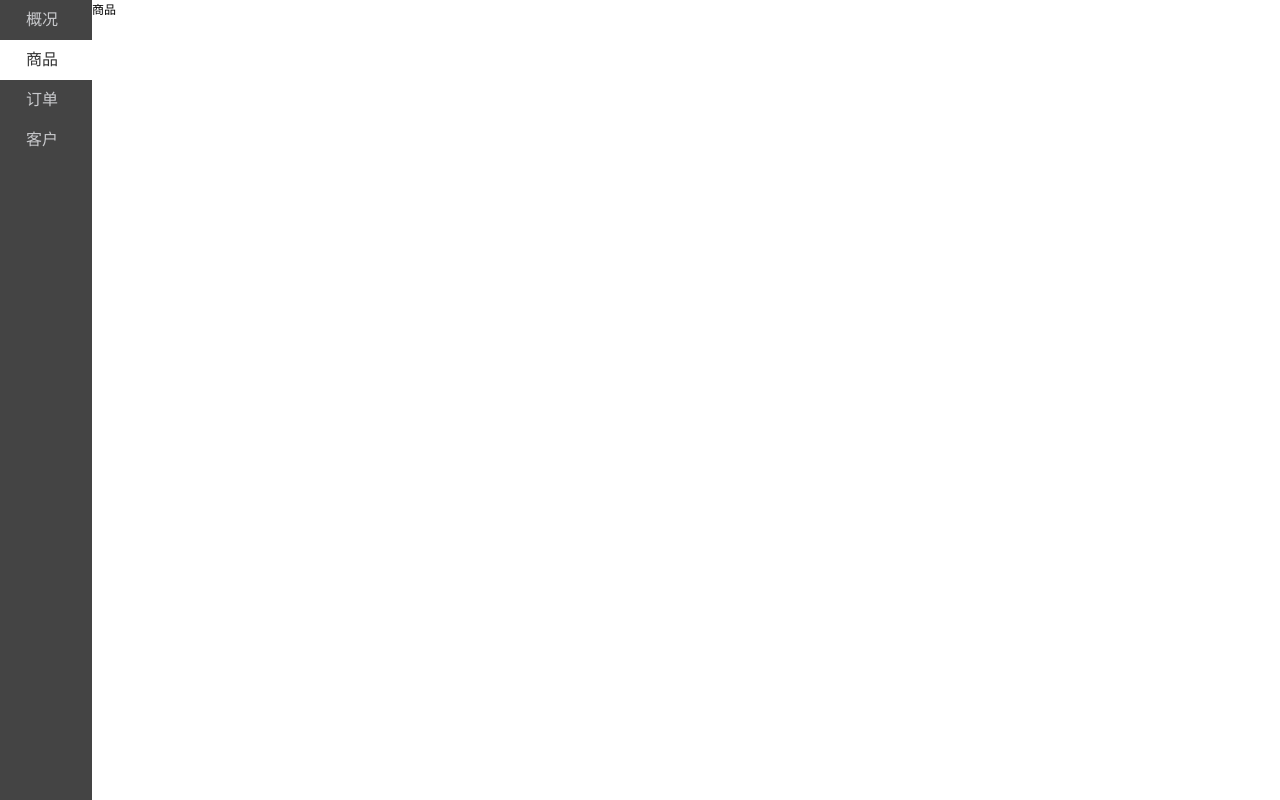
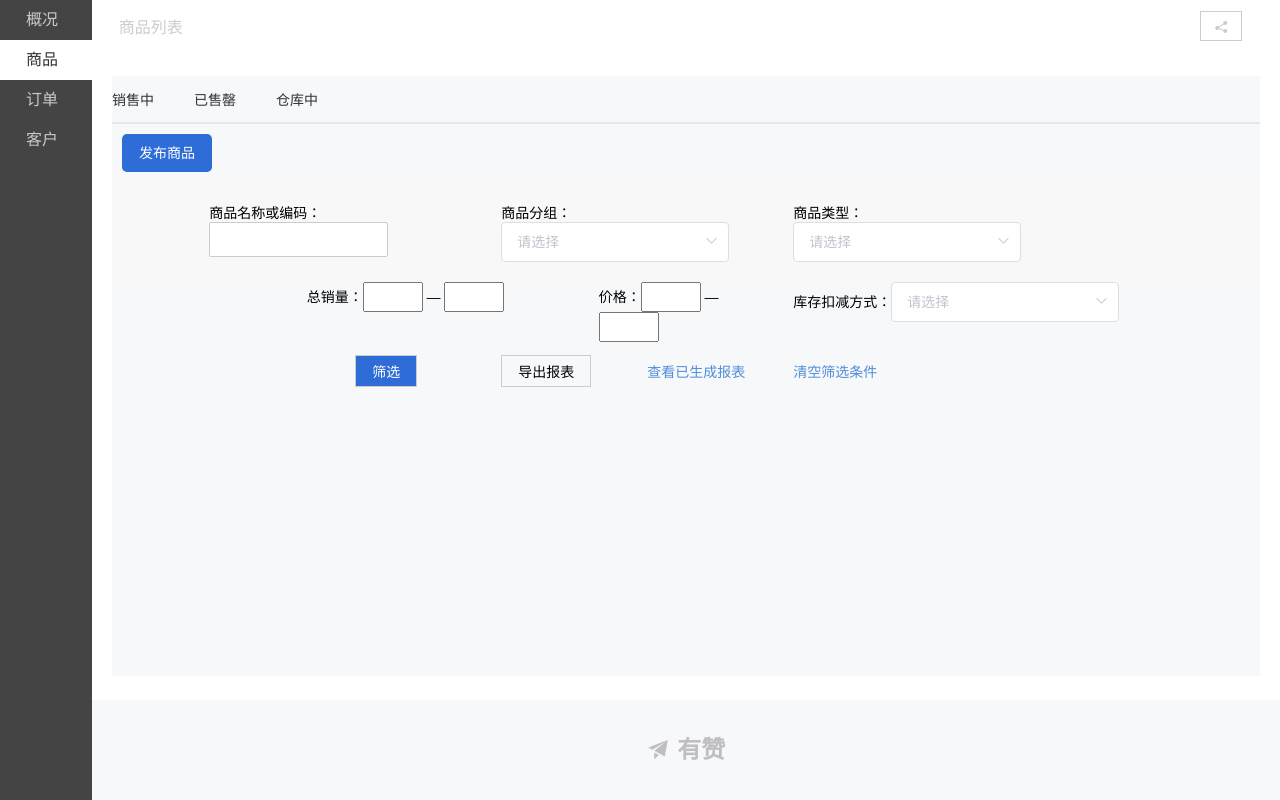
Before and after one commit to liangliangxiaoxia/vue-youzan-project, a Vue app: page /#/goods in a window 1280 px wide. Built offline with nearby package versions, Linux system fonts and the light colour scheme.

Commit message:
第一天静态

```diff
--- a/package.json
+++ b/package.json
@@ -37,7 +37,7 @@
       "eslint:recommended"
     ],
     "rules": {
-      "no-console":0
+      "no-console": 0
     },
     "parserOptions": {
       "parser": "babel-eslint"
--- a/src/views/goods/Goods.vue
+++ b/src/views/goods/Goods.vue
@@ -1,21 +1,34 @@
 <template>
-    <div class="goods">
-         商品
-        <LeftNav></LeftNav>
-    </div>
+  <div class="goods">
+    <Header></Header>
+    <Main></Main>
+    <LeftNav></LeftNav>
+    <Fooder></Fooder>
+  </div>
 </template>
 
 <script>
-import LeftNav from '@/components/LeftNav.vue'
+import LeftNav from "@/components/LeftNav.vue";
+import Header from './header.vue'
+import Main from './main.vue'
+import Fooder from './fooder'
 export default {
-    components:{
-        LeftNav
-    }
-}
+  components: {
+    LeftNav,
+    Header,
+    Main,
+    Fooder,
+  }
+};
 </script>
 
 <style lang="scss" scoped>
-.goods{
-    padding-left:92px;
+html,body{
+    padding: 0;
+    margin: 0;
+}
+.goods {
+  padding-left: 92px;
+  background: #fff;
 }
 </style>
--- /dev/null
+++ b/src/views/goods/fooder.vue
@@ -0,0 +1,28 @@
+<template>
+    <div class="Footer">
+        <span class="el-icon-s-promotion"></span>
+        <span>&nbsp;有赞</span>
+    </div>
+</template>
+
+<script>
+export default {
+
+}
+</script>
+
+<style lang="scss" scoped>
+    .Footer{
+        height: 100px;
+        background: rgb(247, 248, 250);
+        position: fixed;
+        left: 92px;
+        right: 0;
+        bottom: 0;
+        text-align: center;
+        line-height: 100px;
+        font-size: 24px;
+        font-weight: 900;
+        color: rgb(191, 191, 195)
+    }
+</style>
--- /dev/null
+++ b/src/views/goods/header.vue
@@ -0,0 +1,37 @@
+<template>
+  <div class="Header">
+    <el-row :gutter="20">
+      <el-col :span="2" :offset="0">
+        <div class="grid-content bg-purple">商品列表</div>
+      </el-col>
+      <el-col :span="2" :offset="20">
+        <div class="grid-content bg-purple el-icon-share box2"></div>
+      </el-col>
+    </el-row>
+  </div>
+</template>
+
+<script>
+export default {};
+</script>
+
+<style lang="scss" scoped>
+.Header {
+  height: 56px;
+  line-height: 56px;
+  font-size: 16px;
+  color: #ccc;
+  margin: 0 20px;
+  div {
+    text-align: center;
+  }
+  .box2 {
+    width: 42px;
+    height: 30px;
+    border: 1px solid #ccc;
+    text-align: center;
+    line-height: 30px;
+    color: #ccc;
+  }
+}
+</style>
--- /dev/null
+++ b/src/views/goods/main.vue
@@ -0,0 +1,269 @@
+<template>
+  <div class="Main">
+    <div class="main-Nav">
+      <!-- <el-row :gutter="20">
+        <el-col :span="2">
+          <span>销售中</span>
+        </el-col>
+        <el-col :span="2">
+          <span>已售罄</span>
+        </el-col>
+        <el-col :span="2">
+          <span>仓库中</span>
+        </el-col>
+      </el-row>-->
+      <el-tabs v-model="activeName" @tab-click="handleClick">
+        <el-tab-pane label="销售中" name="first" >销售中</el-tab-pane>
+        <el-tab-pane label="已售罄" name="second">已售罄</el-tab-pane>
+        <el-tab-pane label="仓库中" name="third">仓库中</el-tab-pane>
+      </el-tabs>
+    </div>
+    <div>
+      <span class="issue">发布商品</span>
+    </div>
+
+    <div class="classify">
+      <!-- 商品分类栏 -->
+      <el-row :gutter="20" class="classify-one" justify="center">
+        <el-col :span="6" :offset="2">
+          <span>商品名称或编码：</span>
+          <input class="inp1" type="text" />
+        </el-col>
+
+        <el-col :span="6">
+          <span>商品分组：</span>
+          <span>
+            <el-select v-model="value" placeholder="请选择">
+              <el-option
+                v-for="item in Commodity_Group"
+                :key="item.value"
+                :label="item.label"
+                :value="item.value"
+              >
+                <span style="float: left">{{ item.label }}</span>
+                <span style="float: right; color: #8492a6; font-size: 13px">{{ item.value }}</span>
+              </el-option>
+            </el-select>
+          </span>
+        </el-col>
+
+        <el-col :span="6">
+          <span>商品类型：</span>
+          <span>
+            <span>
+              <el-select v-model="value" placeholder="请选择">
+                <el-option
+                  v-for="item in Goods_Category"
+                  :key="item.value"
+                  :label="item.label"
+                  :value="item.value"
+                >
+                  <span style="float: left">{{ item.label }}</span>
+                  <span style="float: right; color: #8492a6; font-size: 13px">{{ item.value }}</span>
+                </el-option>
+              </el-select>
+            </span>
+          </span>
+        </el-col>
+      </el-row>
+    </div>
+
+    <!-- 销量栏 -->
+    <el-row :gutter="20" class="classify-tow" justify="center">
+      <el-col :span="6" :offset="4" class="cnm">
+        <span>总销量：</span>
+        <input type="text" class="inp2" style="height: 30px;
+            width: 60px;" />
+        <span>&nbsp;—&nbsp;</span>
+        <input type="text" class="inp2" style="height: 30px;
+            width: 60px;" />
+      </el-col>
+
+      <el-col :span="4">
+        <span>价格：</span>
+        <input type="text" class="inp2" style="height: 30px;
+            width: 60px;" />
+        <span>&nbsp;—&nbsp;</span>
+        <input type="text" class="inp2" style="height: 30px;
+            width: 60px;" />
+      </el-col>
+
+      <el-col :span="8">
+        <span>库存扣减方式：</span>
+        <span>
+          <el-select v-model="value" placeholder="请选择">
+            <el-option
+              v-for="item in inventory"
+              :key="item.value"
+              :label="item.label"
+              :value="item.value"
+            >
+              <span style="float: left">{{ item.label }}</span>
+              <span style="float: right; color: #8492a6; font-size: 13px">{{ item.value }}</span>
+            </el-option>
+          </el-select>
+        </span>
+      </el-col>
+    </el-row>
+
+    <!-- 筛选栏 -->
+
+    <el-row :gutter="20" class="classify-three">
+      <el-col :span="3" :offset="5">
+        <span class="three-inp">筛选</span>
+      </el-col>
+      <el-col :span="3">
+        <span>导出报表</span>
+      </el-col>
+      <el-col :span="3">
+        <a href="#">查看已生成报表</a>
+      </el-col>
+      <el-col :span="3">
+        <a href="#">清空筛选条件</a>
+      </el-col>
+    </el-row>
+
+    <div>
+
+    </div>
+  </div>
+</template>
+
+<script>
+export default {
+  data() {
+    return {
+      Commodity_Group: [
+        {
+          label: "全部"
+        },
+        {
+          label: "其他"
+        },
+        {
+          label: "列表中隐藏"
+        },
+        {
+          label: "最热商品"
+        },
+        {
+          label: "最新商品"
+        }
+      ],
+      Goods_Category: [
+        {
+          label: "全部"
+        },
+        {
+          label: "实物商品"
+        },
+        {
+          label: "虚拟商品"
+        },
+        {
+          label: "电子卡卷"
+        },
+        {
+          label: "付费会员卡"
+        },
+        {
+          label: "酒店商品"
+        },
+        {
+          label: "周期购商品"
+        },
+        {
+          label: "分销商品"
+        },
+        {
+          label: "海淘商品"
+        }
+      ],
+      inventory: [
+        {
+          label: "全部"
+        },
+        {
+          label: "拍下扣减库存"
+        },
+        {
+          label: "付款扣减库存"
+        }
+      ],
+      value: "",
+      activeName: ""
+    };
+  },
+  methods: {
+    handleClick(tab, event) {
+      console.log(tab, event);
+    }
+  }
+};
+</script>
+
+<style lang="scss" scoped>
+.Main {
+  margin: 20px 20px;
+  background: rgb(247, 248, 250);
+  height: 600px;
+  font-size: 14px;
+  .main-Nav {
+    height: 48px;
+    text-align: center;
+    line-height: 48px;
+  }
+  .issue {
+    display: inline-block;
+    background: rgb(46, 109, 216);
+    height: 38px;
+    line-height: 38px;
+    text-align: center;
+    color: #fff;
+    width: 90px;
+    border-radius: 5px;
+    margin: 10px;
+  }
+  .classify {
+    background: rgb(248, 248, 248);
+    font-size: 14px;
+    .classify-one {
+      padding: 20px 0;
+      .inp1 {
+        height: 35px;
+        border: 1px solid #ccc;
+        color: #ccc;
+        border-radius: 2px;
+      }
+    }
+  }
+  .classify-three {
+    height: 40px;
+    line-height: 40px;
+    font-size: 14px;
+    margin: 10px 0;
+    span {
+      border: 1px solid #ccc;
+      display: inline-block;
+      width: 90px;
+      height: 32px;
+      line-height: 32px;
+      text-align: center;
+    }
+    .three-inp {
+      display: inline-block;
+      color: #fff;
+      background: rgb(46, 109, 216);
+      width: 62px;
+      height: 32px;
+      line-height: 32px;
+      text-align: center;
+    }
+    a {
+      display: inline-block;
+      color: rgb(80, 141, 217);
+      height: 32px;
+    }
+  }
+}
+</style>
```
